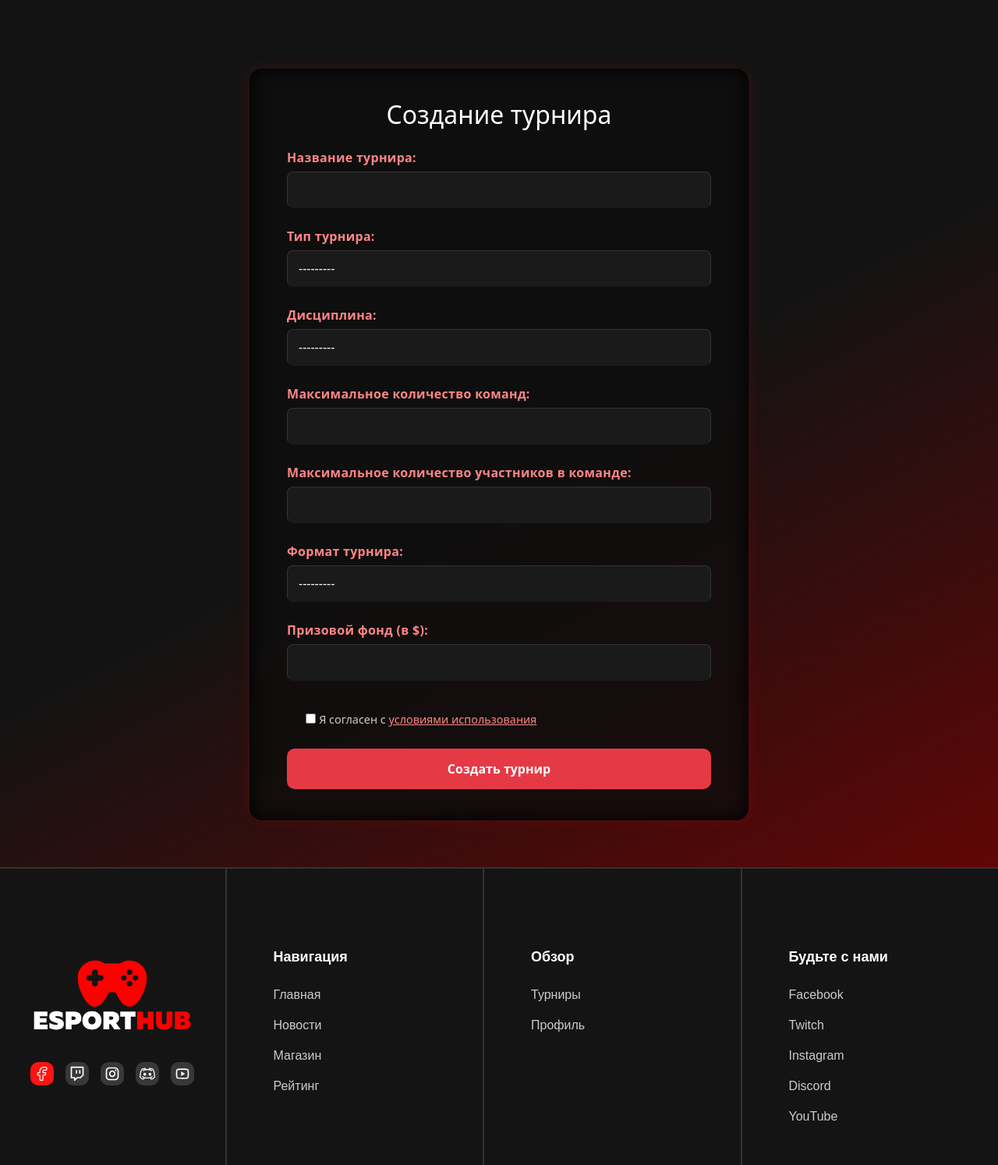
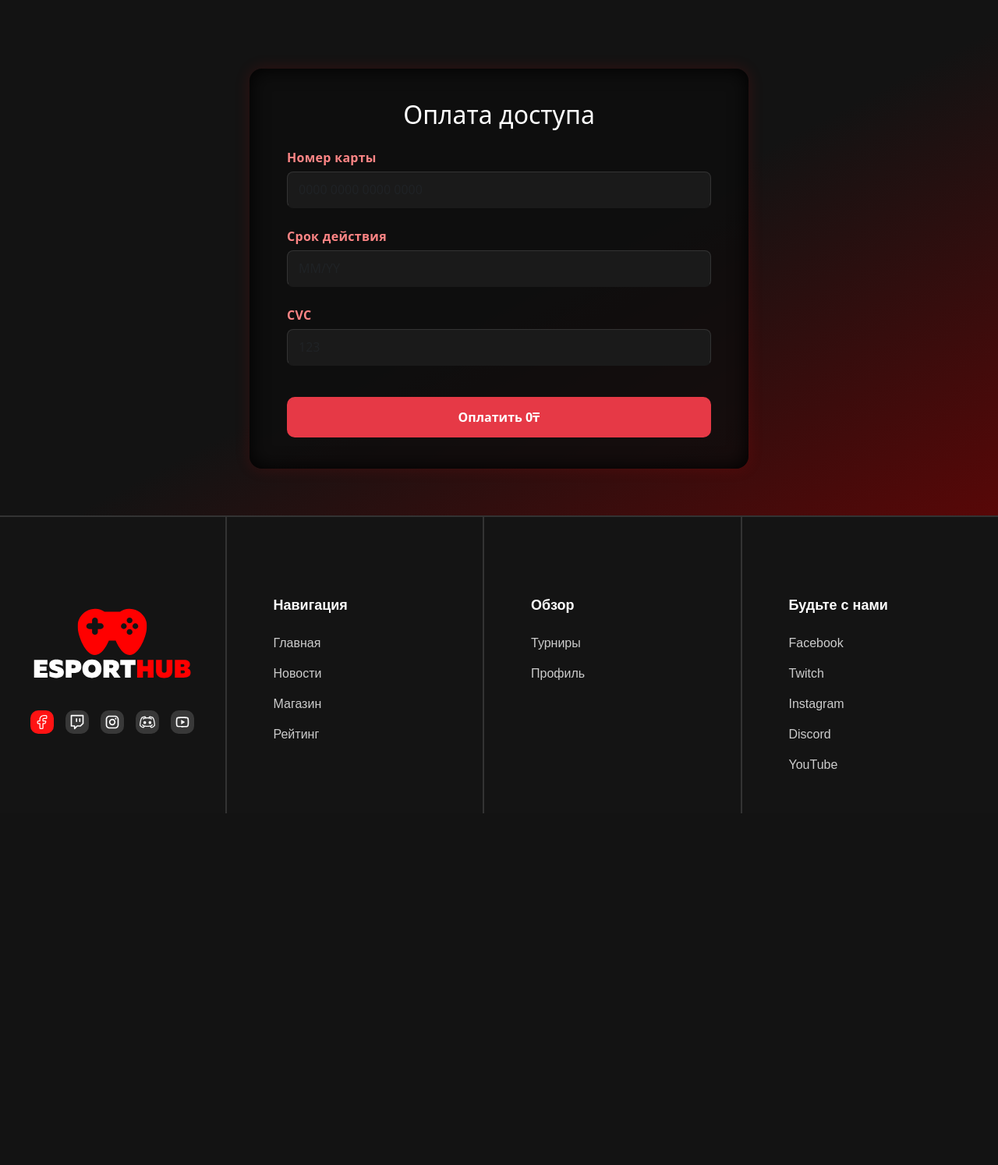
Before and after one commit to k1lst1x/ESPORTSHUB, a Django app: page /users/tournaments/create/ in a window 1280 px wide. Shown: the part 132-1626 px from the top of the page at 78% size. After the commit the page ends 1175 px from the top, so only its background shows below. Run offline with Django 4.2, Linux system fonts and the light colour scheme; the visitor is signed in with stand-in values (Sample User, id 1).

Commit message:
added a fake payment to create the tournament

```diff
--- a/templates/tournaments/create_tournament.html
+++ b/templates/tournaments/create_tournament.html
@@ -4,11 +4,29 @@
 {% block title %}Создание турнира{% endblock %}
 
 {% block content %}
-<div class="form-wrapper">
+<div id="payment-wrapper" class="form-wrapper">
+    <h2 class="text-center mb-4">Оплата доступа</h2>
+    <form id="fake-payment-form">
+        <div class="form-field">
+            <label>Номер карты</label>
+            <input type="text" class="form-control" placeholder="0000 0000 0000 0000" required>
+        </div>
+        <div class="form-field">
+            <label>Срок действия</label>
+            <input type="text" class="form-control" placeholder="MM/YY" required>
+        </div>
+        <div class="form-field">
+            <label>CVC</label>
+            <input type="text" class="form-control" placeholder="123" required>
+        </div>
+        <button type="submit" class="btn btn-accent w-100 mt-3">Оплатить 0₸</button>
+    </form>
+</div>
+
+<div id="tournament-form" class="form-wrapper" style="display: none;">
     <h2 class="text-center mb-4">Создание турнира</h2>
     <form method="post">
         {% csrf_token %}
-
         <div class="form-field">{{ form.name.label_tag }}{{ form.name }}</div>
         <div class="form-field">{{ form.type.label_tag }}{{ form.type }}</div>
         <div class="form-field">{{ form.discipline.label_tag }}{{ form.discipline }}</div>
@@ -16,7 +34,6 @@
         <div class="form-field">{{ form.max_team_members.label_tag }}{{ form.max_team_members }}</div>
         <div class="form-field">{{ form.format.label_tag }}{{ form.format }}</div>
         <div class="form-field">{{ form.prize_pool.label_tag }}{{ form.prize_pool }}</div>
-
         <div class="form-check mt-3">
             {{ form.terms }}
             <label class="form-check-label terms-label" for="{{ form.terms.id_for_label }}">
@@ -24,8 +41,16 @@
             </label>
             {% if form.terms.errors %}<div class="text-danger">{{ form.terms.errors.0 }}</div>{% endif %}
         </div>
-
         <button type="submit" class="btn btn-accent w-100 mt-4">Создать турнир</button>
     </form>
 </div>
+
+<script>
+document.getElementById('fake-payment-form').addEventListener('submit', function(e) {
+    e.preventDefault();
+    alert('Оплата прошла успешно! 🎉');
+    document.getElementById('payment-wrapper').style.display = 'none';
+    document.getElementById('tournament-form').style.display = 'block';
+});
+</script>
 {% endblock %}
```
